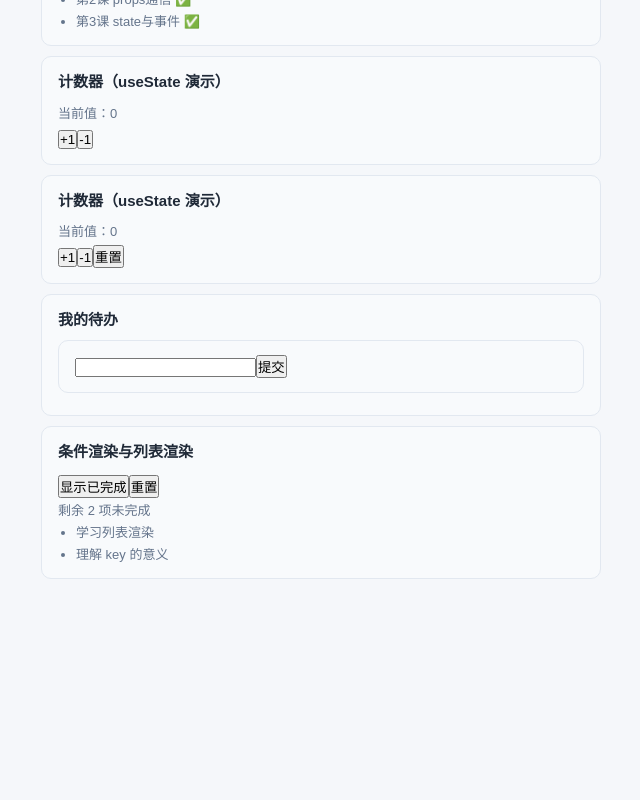
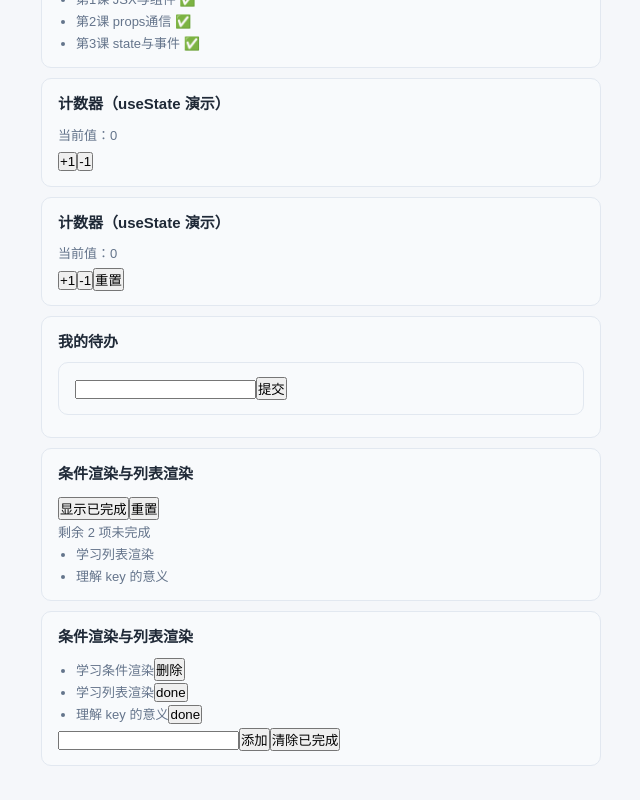
Before and after one commit to Q1anyii/EasyStart-Frontend, a React (Vite) app in the folder demo/06-react/react-app/: page / in a window 1280 px wide. Shown: the part 316-1116 px from the top of the page, without its empty margins (319-959 px from the left). Before the commit the page ends 929 px from the top, so only its background shows below. Built offline with nearby package versions, Linux system fonts and the light colour scheme.

Commit message:
前端练习：阶段六第4课条件渲染与列表渲染完成（&&短路/三元/map+key/filter派生+按id删除）

```diff
--- a/demo/06-react/react-app/src/App.tsx
+++ b/demo/06-react/react-app/src/App.tsx
@@ -5,6 +5,7 @@ import Counter from "./components/Counter";
 import MyCounter from "./components/MyCounter";
 import TodoApp from "./components/TodoApp";
 import ListDemo from "./components/ListDemo";
+import MyListDemo from "./components/MyListDemo";
 interface User {
   name: string;
   role: string;
@@ -24,7 +25,8 @@ function App() {
         <p>第1课 JSX与组件 ✅</p>
         <p>第2课 props通信 ✅</p>
         <p>第3课 state与事件 ✅</p>
-        <p>第4课 条件渲染与列表渲染 ← 当前课</p>
+        <p>第4课 条件渲染与列表渲染 ✅</p>
+        <p>第5课 表单与受控组件 ← 下一课</p>
       </Card>
 
       <Card title="待办">
@@ -35,6 +37,7 @@ function App() {
       <MyCounter />
       <TodoApp />
       <ListDemo />
+      <MyListDemo />
     </div>
   );
 }
--- /dev/null
+++ b/demo/06-react/react-app/src/components/MyListDemo.tsx
@@ -0,0 +1,79 @@
+import { useState } from "react";
+
+interface MyTodo {
+    id: number;
+    text: string;
+    done: boolean;
+}
+
+const initialMyTodos: MyTodo[] = [
+  { id: 1, text: "学习条件渲染", done: true },
+  { id: 2, text: "学习列表渲染", done: false },
+  { id: 3, text: "理解 key 的意义", done: false },
+];
+
+function MyListDemo() {
+    const [todos, setTodos] = useState<MyTodo[]>(initialMyTodos);
+    const [showDone, setShowDone] = useState(false);
+    const [newTodoText, setNewTodoText] = useState("");
+
+    const visibleTodos = showDone ? todos : todos.filter((t) => !t.done);
+    const remaining = todos.filter((t) => !t.done).length;
+
+    function commit() {
+        setTodos((currentTodos) => [
+                            ...currentTodos,
+                            {
+                                id: Math.max(0, ...currentTodos.map((todo) => todo.id)) + 1,
+                                text: newTodoText.trim(),
+                                done: false,
+                            },
+                        ]);
+                        setNewTodoText("");
+    }
+
+    return (
+        <div className="card">
+            <h3>条件渲染与列表渲染</h3>
+
+
+            {/* 这个&&反倒是像if-else，不过既然这里无法使用语句，
+            那么就让&&充当表达式的作用
+            */}
+            {todos.length === 0 && <p className="empty">暂无待办，添加一个吧</p>}
+            <ul>
+                {todos.map((t) => (
+                    <li key={t.id}>
+                        {t.text}
+                        <button onClick={() => {
+                            if (t.done) {
+                                setTodos(todos.filter((todo) => todo.id !== t.id));
+                            } else {
+                                setTodos(todos.map((todo) =>
+                                    todo.id === t.id ? { ...todo, done: true } : todo
+                                ));
+                            }
+                        }}>{t.done ? "删除" : "done"}</button>
+                    </li>
+                ))}
+            </ul>
+            <input
+                value={newTodoText}
+                onChange={(event) => setNewTodoText(event.currentTarget.value)}
+                onKeyDown={(event) => {
+                    if (event.key === "Enter" && newTodoText.trim()) {
+                        commit();
+                    }
+                }}
+            />
+            <button onClick={() => {
+                commit();
+            }}>添加</button>
+            {/* filter 返回新数组，原数组不变，新引用触发 React 重渲染*/}
+            <button onClick={() => setTodos(todos.filter((t) => !t.done))}>清除已完成</button>
+
+        </div>
+    )
+};
+
+export default MyListDemo;
```
Also changed, not shown: 1 other file (tests, documents, lock files or other folders).
